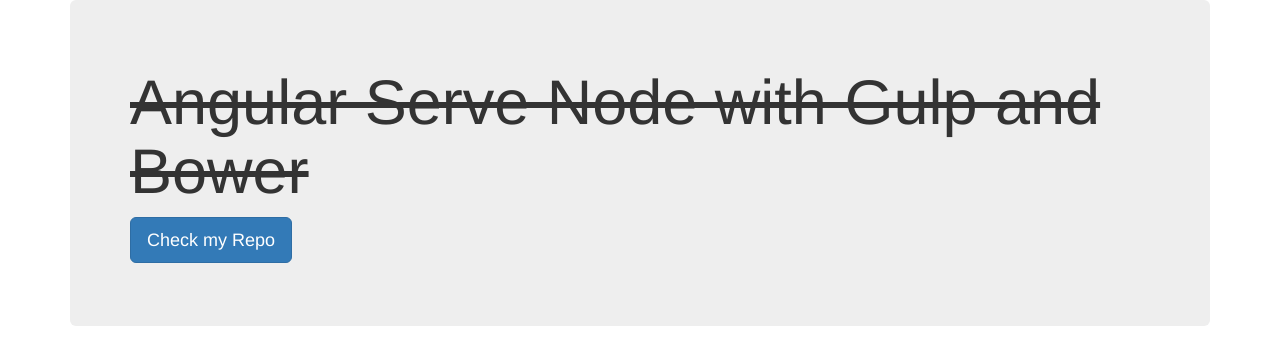
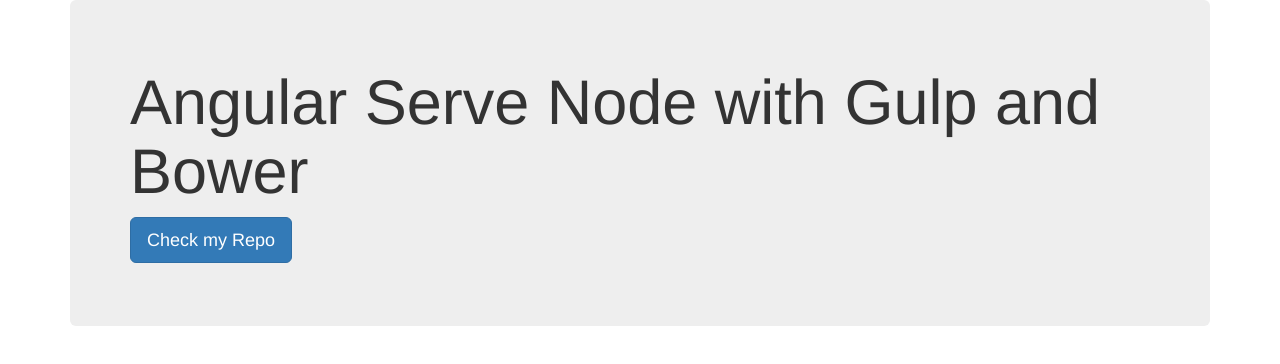
Before and after one commit to renso3x/angular-bower-gulp, a website: page app/index.html in a window 1280 px wide. Drawn offline with nearby package versions, Linux system fonts and the light colour scheme; files that its build step writes are made by us from their sources; files whose address does not match are found by name.

Commit message:
push on styles

```diff
--- a/public/scss/styles.scss
+++ b/public/scss/styles.scss
@@ -3,5 +3,5 @@
 h1 {
 	color: red;
 	font-size: 50px;
-	text-decoration: line-through;
+	// text-decoration: line-through;
 }
```
Also changed, not shown: public/css/styles.min.css.
